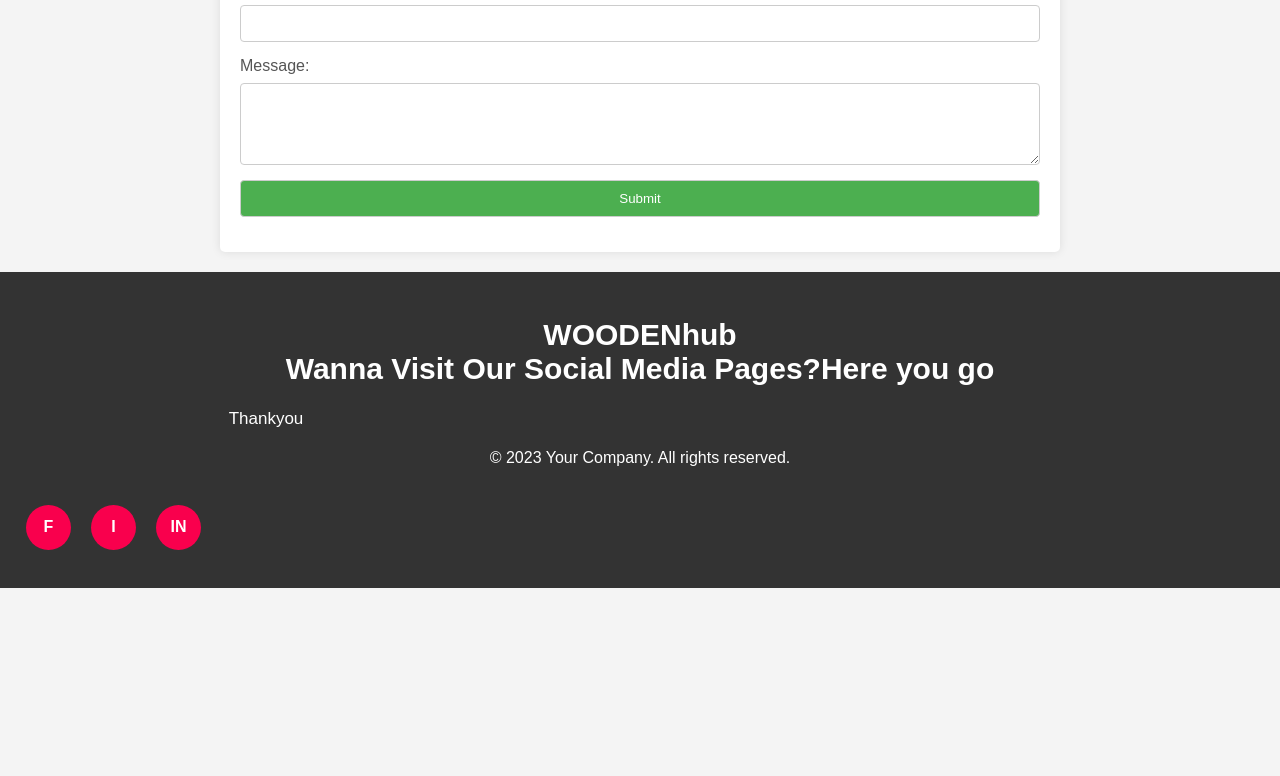
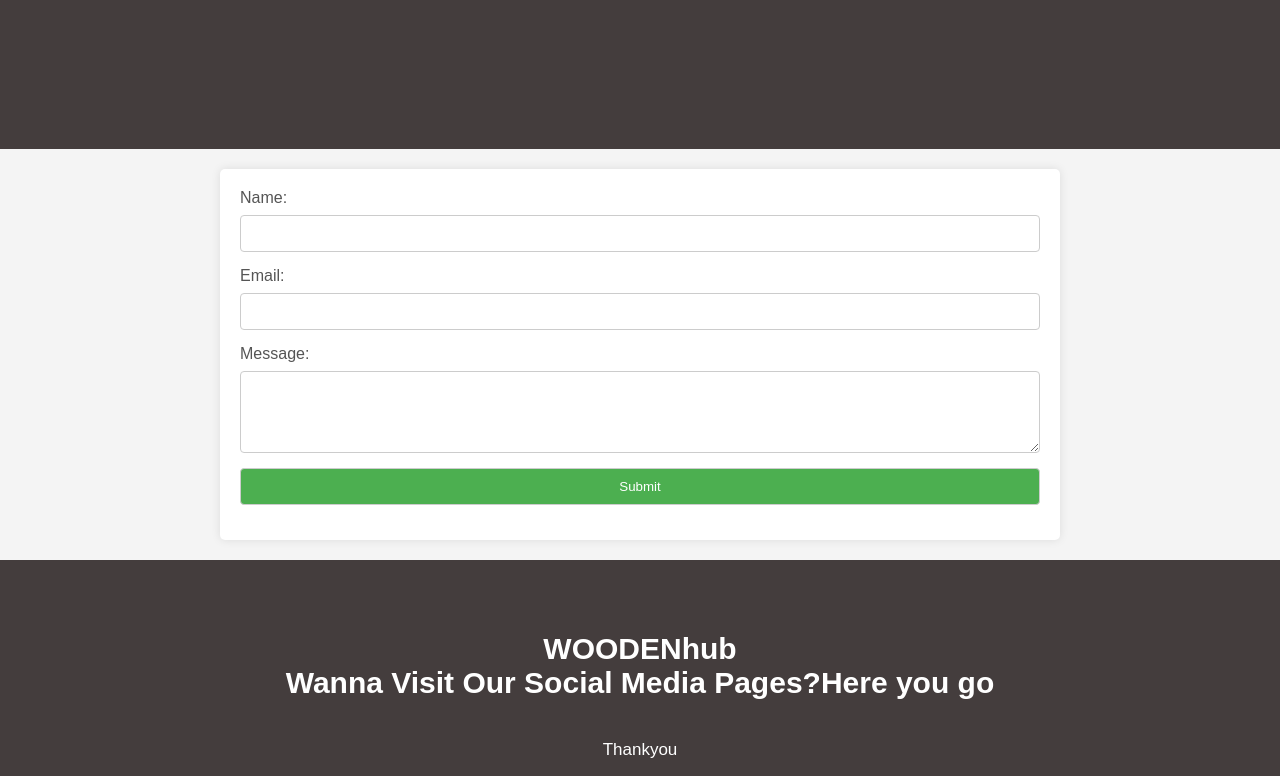
Before and after one commit to semisadia/MIS_mid, a plain HTML site: page midterm455/contact.html in a window 1280 px wide. Shown: the part 251-1027 px from the top of the page. Before the commit the page ends 839 px from the top, so only its background shows below. Drawn offline with Linux system fonts and the light colour scheme.

Commit message:
Add files via upload

```diff
--- a/midterm455/contact.html
+++ b/midterm455/contact.html
@@ -15,10 +15,30 @@
 
         header,
         footer {
-            background-color: #333;
+            position: relative;
+            width: 100%;
+            height: 400px;
+            background: #443d3d;
+            display: flex;
+            flex-direction: column;
+            align-items: center;
+            justify-content: center;
+        }
+
+        footer p:nth-child(1) {
+            font-size: 30px;
             color: #fff;
+            margin-bottom: 20px;
+            font-weight: bold;
+
+        }
+
+        footer p:nth-child(2) {
+            color: #fff;
+            font-size: 17px;
+            width: 500px;
             text-align: center;
-            padding: 1em;
+            line-height: 26px;
         }
 
         .container {
@@ -32,7 +52,7 @@
 
         h1 {
             text-align: center;
-            color:white;
+            color: white;
         }
 
         form {
@@ -62,7 +82,8 @@
         input[type="submit"]:hover {
             background-color: #45a049;
         }
-        footer p:nth-child(1){
+
+        footer p:nth-child(1) {
             text-align: center;
             font-size: 30px;
             color: #fff;
@@ -70,17 +91,20 @@
             font-weight: bold;
 
         }
-footer p:nth-child(2){
-    color:#fff;
+
+        footer p:nth-child(2) {
+            color: #fff;
             font-size: 17px;
             width: 500px;
             text-align: center;
             line-height: 26px;
         }
-        .social{
+
+        .social {
             display: flex;
         }
-.social a{
+
+        .social a {
             text-align: center;
             width: 45px;
             height: 45px;
@@ -93,11 +117,11 @@ footer p:nth-child(2){
             color: #fff;
             text-decoration: none;
         }
-.social a:hover{
+
+        .social a:hover {
             transform: scale(1.3);
             transform: .3s;
         }
-
     </style>
 </head>
 
@@ -127,7 +151,7 @@ footer p:nth-child(2){
             Wanna Visit Our Social Media Pages?Here you go<br</p>
                 <p>Thank<span>you</span></p>
 
-        <p>&copy; 2023 Your Company. All rights reserved.</p>
+                <p>&copy; 2023 woodenhub. All rights reserved.</p>
                 <div class="social">
                     <a href=target="blank"><b>F</b></a>
                     <a href=target="blank"><b>I</b></a>
```
Lines whose indentation alone changed are shown as unchanged.
